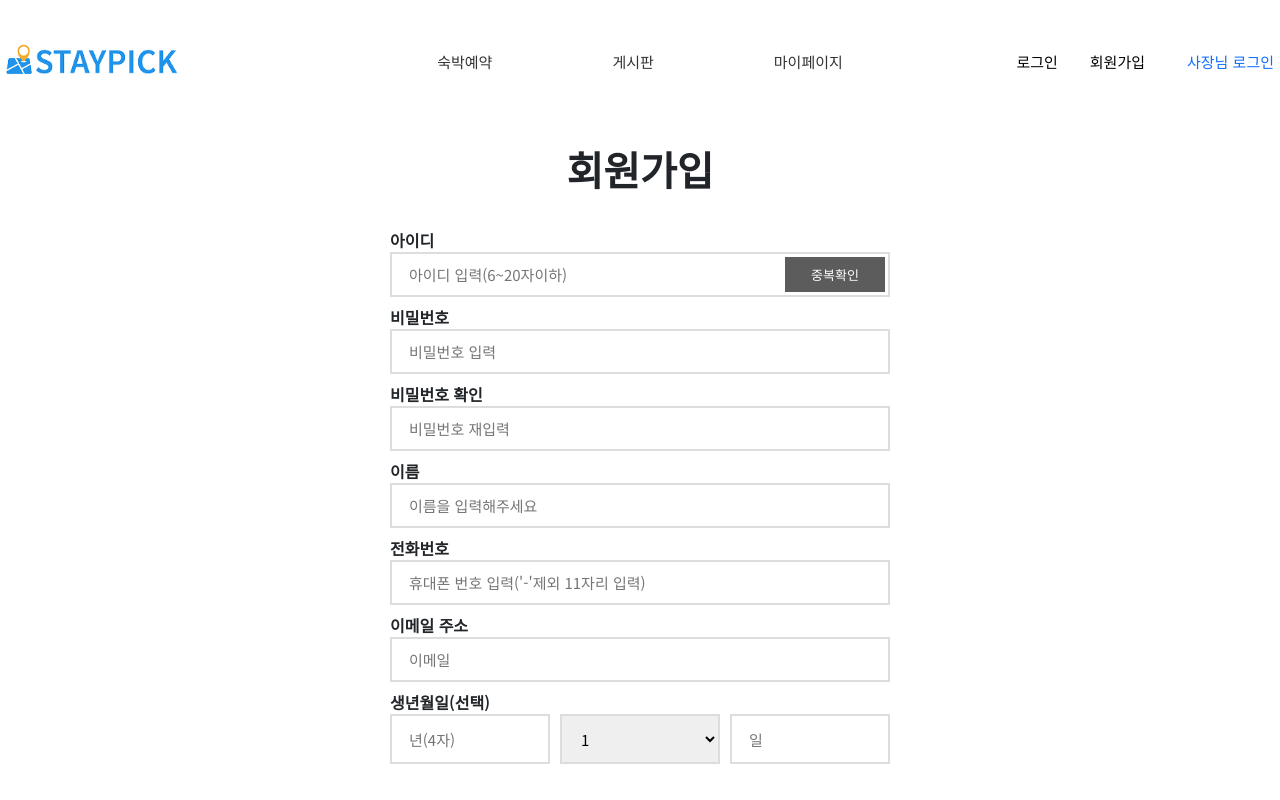
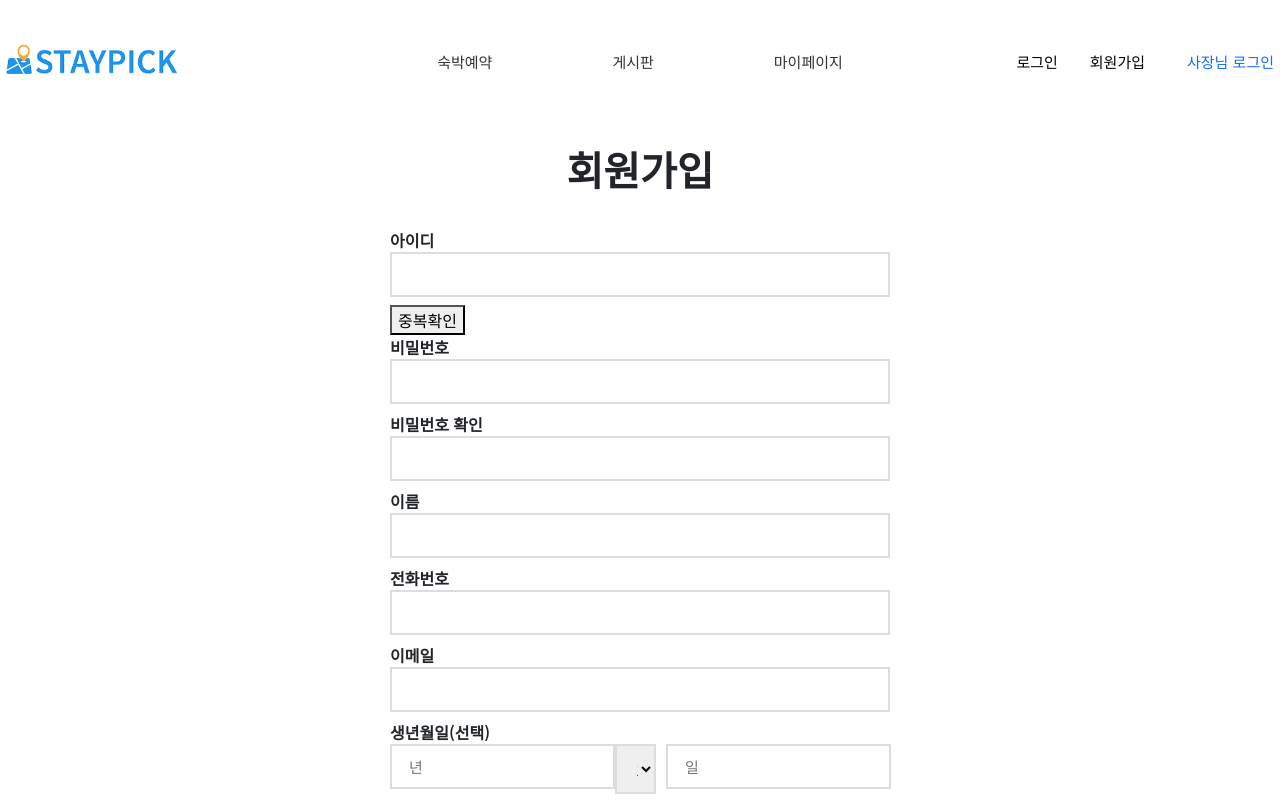
Before and after one commit to ca1yp2/staypick_front, a React (Vite) app: page /register in a window 1280 px wide. Shown: the top 800 px of the page. Built offline with nearby package versions, Linux system fonts and the light colour scheme.

Commit message:
카카오 로그인/회원가입 작업 완료

```diff
--- a/src/pages/Register.jsx
+++ b/src/pages/Register.jsx
@@ -1,10 +1,16 @@
-import React, { useState } from 'react';
+import React, { useState, useEffect } from 'react';
+import { useNavigate, useLocation } from 'react-router-dom'; // location 추가
+import axios from 'axios';
 import '../css/register.css';
-import { useNavigate } from 'react-router-dom';
-import axios from 'axios';
 
 const Register = () => {
-    const [inputId, setInputId] = useState('');
+    const navigate = useNavigate();
+    const location = useLocation();
+    const { isKakaoUser = false,
+        userid = ''
+    } = location.state || {};
+
+    const [inputId, setInputId] = useState(userid);
     const [inputPw, setInputPw] = useState('');
     const [inputRepw, setInputRepw] = useState('');
     const [inputName, setInputName] = useState('');
@@ -20,10 +26,15 @@ const Register = () => {
     const [nameError, setNameError] = useState('');
     const [phoneError, setPhoneError] = useState('');
     const [emailError, setEmailError] = useState('');
+    const [idAvailable, setIdAvailable] = useState(false);
+    const [error, setError] = useState('');
 
-    const [idAvailable, setIdAvailable] = useState(false); // 아이디 중복 확인 상태
-
-    const navigate = useNavigate();
+    useEffect(() => {
+        if(isKakaoUser) {
+            setInputId(userid);
+            setInputName('');
+        }
+    }, [isKakaoUser, userid]);
 
     const handleInputChange = (e) => {
         const { name, value } = e.target;
@@ -41,18 +52,14 @@ const Register = () => {
         }
     };
 
-    // 아이디 중복 확인
     const handleIdCheck = async () => {
         if (!inputId.trim()) {
             setIdError('아이디를 입력해주세요.');
             return;
         }
         try {
-            // 요청 보내기 전에 로그를 찍어 확인
-            console.log(`GET 요청: http://localhost:8081/api/auth/check-id/${inputId}`);
-
             const response = await axios.get(`http://localhost:8081/api/auth/check-id/${inputId}`, {
-                withCredentials: true // 자격 증명과 함께 요청 보내기 (쿠키 등)
+                withCredentials: true
             });
             if (response.data === 'OK') {
                 setIdAvailable(true);
@@ -71,7 +78,8 @@ const Register = () => {
         e.preventDefault();
         let isValid = true;
 
-        // 유효성 검사 (기존 검사 로직 유지)
+        // 🔹 비밀번호 및 아이디 유효성 체크는 일반 유저만
+        if (!isKakaoUser) {
             if (!inputId.trim()) { setIdError('아이디를 입력해주세요.'); isValid = false; }
             else if (inputId.length < 6 || inputId.length > 20) { setIdError('아이디를 6~20자 이하로 작성해주세요.'); isValid = false; }
             else if (!idAvailable) { setIdError('아이디 중복 확인을 해주세요.'); isValid = false; }
@@ -79,8 +87,10 @@ const Register = () => {
             if (!inputPw.trim()) { setPwError('비밀번호를 입력해주세요.'); isValid = false; }
             if (!inputRepw.trim()) { setRePwError('비밀번호 확인을 입력해주세요.'); isValid = false; }
             else if (inputPw !== inputRepw) { setRePwError('비밀번호가 일치하지 않습니다.'); isValid = false; }
+        }
 
         if (!inputName.trim()) { setNameError('이름을 입력해주세요.'); isValid = false; }
+
         if (!inputPhone.trim()) { setPhoneError('전화번호를 입력해주세요.'); isValid = false; }
         else if (inputPhone.length !== 11) { setPhoneError('전화번호를 11자리로 입력해주세요.("-" 제외)'); isValid = false; }
 
@@ -89,20 +99,30 @@ const Register = () => {
 
         if (!isValid) return;
 
+        // 🔹 birth 포맷 변환 ("yyyy-MM-dd")
         const birth = birthYear && birthMonth && birthDay
-            ? `${birthYear}-${birthMonth.padStart(2, '0')}-${birthDay.padStart(2, '0')}T00:00:00`
-            : null; // 백엔드의 LocalDateTime 형식에 맞춤
+            ? `${birthYear}-${birthMonth.padStart(2, '0')}-${birthDay.padStart(2, '0')}`
+            : null;
 
         try {
-            const response = await axios.post('http://localhost:8081/api/auth/register', {
-                userid: inputId,
-                password: inputPw,
-                inputRepw: inputRepw,
+            // 🔹 요청 보낼 URL 선택
+            const endpoint = isKakaoUser
+                ? 'http://localhost:8081/api/auth/kakao-register'
+                : 'http://localhost:8081/api/auth/register';
+
+            const payload = {
+                userid: inputId || kakaoUserId || null, // 카카오 유저면 kakaoUserId 사용
+                password: isKakaoUser ? null : inputPw,
+                inputRepw: isKakaoUser ? null : inputRepw,
                 username: inputName,
                 tel: inputPhone,
                 email: inputEmail,
                 birth: birth,
-            });
+                isKakaoUser: isKakaoUser
+            };
+
+            await axios.post(endpoint, payload);
+
             alert('회원가입 성공! 로그인 페이지로 이동합니다.');
             navigate('/login');
         } catch (error) {
@@ -111,7 +131,6 @@ const Register = () => {
         }
     };
 
-    const [error, setError] = useState('');
 
     return (
         <form name="join_form" onSubmit={handleSubmit} id="join_form">
@@ -119,132 +138,48 @@ const Register = () => {
                 <h1>회원가입</h1>
                 {error && <p className="error-message" style={{ color: 'red' }}>{error}</p>}
                 <div className="signUpPage-box">
-                    <div className="signUpTitle">
-                        아이디
-                        <span className="error-message">{idError}</span>
+                    {isKakaoUser && (
+                        <>
+                            <div className="signUpTitle">아이디</div>
+                            <input type="text" name="inputId" value={inputId} readOnly />
+                        </>
+                    )}
+
+                    {!isKakaoUser && (
+                        <>
+                            <div className="signUpTitle">아이디 <span className="error-message">{idError}</span></div>
+                            <input type="text" name="inputId" value={inputId} onChange={handleInputChange} />
+                            <button type="button" onClick={handleIdCheck}>중복확인</button>
+
+                            <div className="signUpTitle">비밀번호 <span className="error-message">{pwError}</span></div>
+                            <input type="password" name="inputPw" value={inputPw} onChange={handleInputChange} />
+
+                            <div className="signUpTitle">비밀번호 확인 <span className="error-message">{rePwError}</span></div>
+                            <input type="password" name="inputRepw" value={inputRepw} onChange={handleInputChange} />
+                        </>
+                    )}
+
+                    <div className="signUpTitle">이름 <span className="error-message">{nameError}</span></div>
+                    <input type="text" name="inputName" value={inputName} onChange={handleInputChange} />
+
+                    <div className="signUpTitle">전화번호 <span className="error-message">{phoneError}</span></div>
+                    <input type="text" name="inputPhone" value={inputPhone} onChange={handleInputChange} />
+
+                    <div className="signUpTitle">이메일 <span className="error-message">{emailError}</span></div>
+                    <input type="email" name="inputEmail" value={inputEmail} onChange={handleInputChange} />
+
+                    <div className="signUpTitle">생년월일(선택)</div>
+                    <div className="birth-box">
+                        <input type="text" name="birth-year" placeholder="년" value={birthYear} onChange={handleInputChange} />
+                        <select name="birth-month" value={birthMonth} onChange={handleInputChange}>
+                            {[...Array(12)].map((_, i) => (
+                                <option key={i + 1} value={i + 1}>{i + 1}</option>
+                            ))}
+                        </select>
+                        <input type="text" name="birth-day" placeholder="일" value={birthDay} onChange={handleInputChange} />
                     </div>
-                    <input
-                        type="text"
-                        name="inputId"
-                        id="inputId"
-                        placeholder="아이디 입력(6~20자이하)"
-                        maxLength="20"
-                        value={inputId}
-                        onChange={handleInputChange}
-                    />
-                    <button className="idCheck-btn" type="button" onClick={handleIdCheck}>
-                        중복확인
-                    </button>
-                    <div className="signUpTitle">
-                        비밀번호
-                        <span className="error-message">{pwError}</span>
-                    </div>
-                    <input
-                        type="password"
-                        name="inputPw"
-                        id="inputPw"
-                        placeholder="비밀번호 입력"
-                        value={inputPw}
-                        onChange={handleInputChange}
-                    />
-                    <div className="signUpTitle">
-                        비밀번호 확인
-                        <span className="error-message">{rePwError}</span>
-                    </div>
-                    <input
-                        type="password"
-                        name="inputRepw"
-                        id="inputRepw"
-                        placeholder="비밀번호 재입력"
-                        value={inputRepw}
-                        onChange={handleInputChange}
-                    />
-                    <div className="signUpTitle">
-                        이름
-                        <span className="error-message">{nameError}</span>
-                    </div>
-                    <input
-                        type="text"
-                        name="inputName"
-                        id="inputName"
-                        placeholder="이름을 입력해주세요"
-                        value={inputName}
-                        onChange={handleInputChange}
-                    />
-                    <div className="signUpTitle">
-                        전화번호
-                        <span className="error-message">{phoneError}</span>
-                    </div>
-                    <input
-                        type="text"
-                        name="inputPhone"
-                        id="inputPhone"
-                        placeholder="휴대폰 번호 입력('-'제외 11자리 입력)"
-                        maxLength="11"
-                        value={inputPhone}
-                        onChange={handleInputChange}
-                        onInput={(e) => {
-                            e.target.value = e.target.value.replace(/[^0-9]/g, '').slice(0, 11);
-                        }}
-                    />
-                    <div className="signUpTitle">
-                        이메일 주소
-                        <span className="error-message">{emailError}</span>
-                    </div>
-                    <input
-                        type="email"
-                        name="inputEmail"
-                        id="inputEmail"
-                        placeholder="이메일"
-                        value={inputEmail}
-                        onChange={handleInputChange}
-                    />
-                    <div className="signUpTitle">
-                        생년월일(선택)
-                        <div className="birth-box">
-                            <input
-                                type="text"
-                                name="birth-year"
-                                id="birth-year"
-                                placeholder="년(4자)"
-                                maxLength="4"
-                                value={birthYear}
-                                onChange={handleInputChange}
-                                onInput={(e) => {
-                                    e.target.value = e.target.value.replace(/[^0-9]/g, '').slice(0, 4);
-                                }}
-                            />
-                            <select name="birth-month" value={birthMonth} onChange={handleInputChange}>
-                                <option value="1">1</option>
-                                <option value="2">2</option>
-                                <option value="3">3</option>
-                                <option value="4">4</option>
-                                <option value="5">5</option>
-                                <option value="6">6</option>
-                                <option value="7">7</option>
-                                <option value="8">8</option>
-                                <option value="9">9</option>
-                                <option value="10">10</option>
-                                <option value="11">11</option>
-                                <option value="12">12</option>
-                            </select>
-                            <input
-                                type="text"
-                                name="birth-day"
-                                id="birth-day"
-                                placeholder="일"
-                                maxLength="2"
-                                value={birthDay}
-                                onChange={handleInputChange}
-                                onInput={(e) => {
-                                    e.target.value = e.target.value.replace(/[^0-9]/g, '').slice(0, 2);
-                                }}
-                            />
-                        </div>
-                    </div>
-                    <button type="submit" className="signUp-Check-btn submitButton">
-                        가입하기
-                    </button>
+
+                    <button type="submit" className="signUp-Check-btn submitButton">가입하기</button>
                 </div>
             </div>
         </form>
```
Also changed, not shown: src/pages/Login.jsx (+48 -15 lines). Lines whose indentation alone changed are shown as unchanged.
